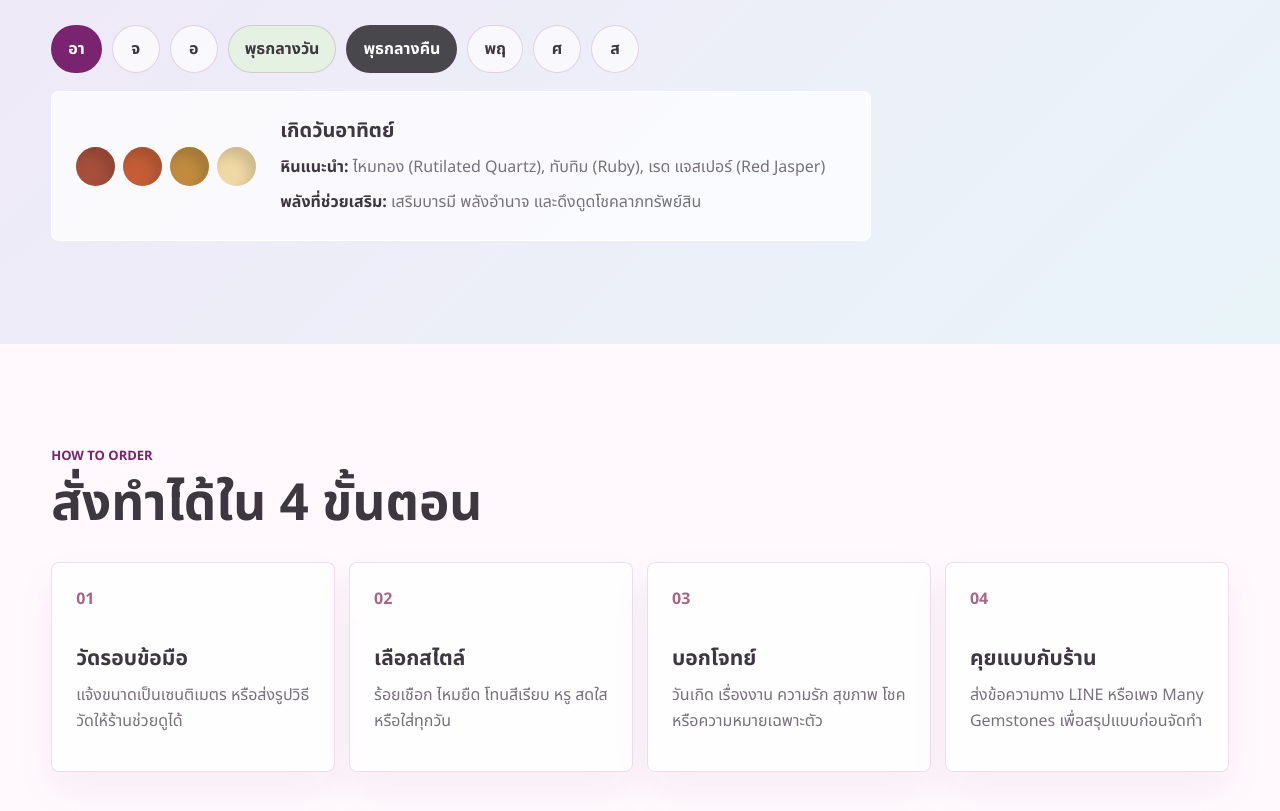
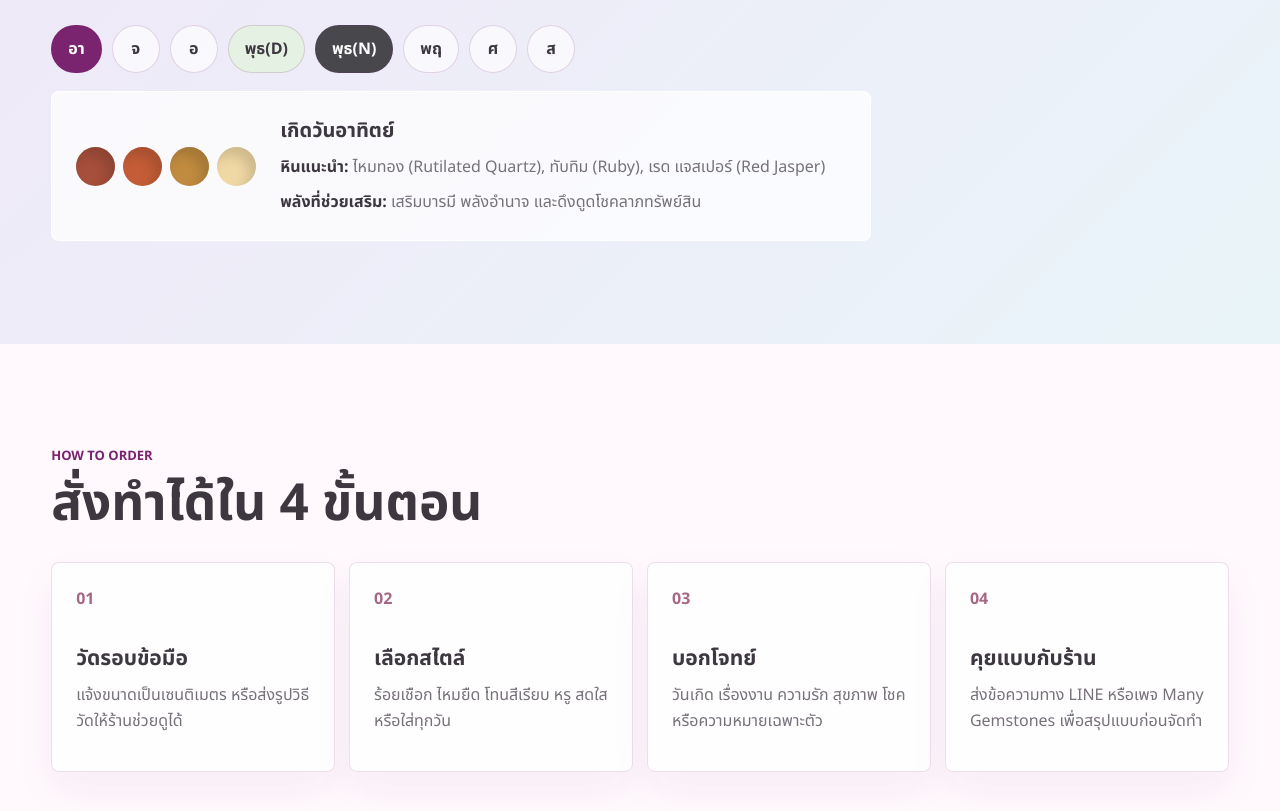
Before and after one commit to manygemstones/manygemstones.github.io, a plain HTML site: page index.html in a window 1280 px wide. Shown: the part 3562-4373 px from the top of the page. Drawn offline with nearby package versions, Linux system fonts and the light colour scheme.

Commit message:
Update index.html

```diff
--- a/index.html
+++ b/index.html
@@ -249,8 +249,8 @@
           <button class="day-button active" type="button" data-day="อาทิตย์">อา</button>
           <button class="day-button" type="button" data-day="จันทร์">จ</button>
           <button class="day-button" type="button" data-day="อังคาร">อ</button>
-          <button class="day-button day-button-light" type="button" data-day="พุธกลางวัน">พุธกลางวัน</button>
-          <button class="day-button day-button-night" type="button" data-day="พุธกลางคืน">พุธกลางคืน</button>
+          <button class="day-button day-button-light" type="button" data-day="พุธกลางวัน">พุธ(D)</button>
+          <button class="day-button day-button-night" type="button" data-day="พุธกลางคืน">พุธ(N)</button>
           <button class="day-button" type="button" data-day="พฤหัส">พฤ</button>
           <button class="day-button" type="button" data-day="ศุกร์">ศ</button>
           <button class="day-button" type="button" data-day="เสาร์">ส</button>
```
